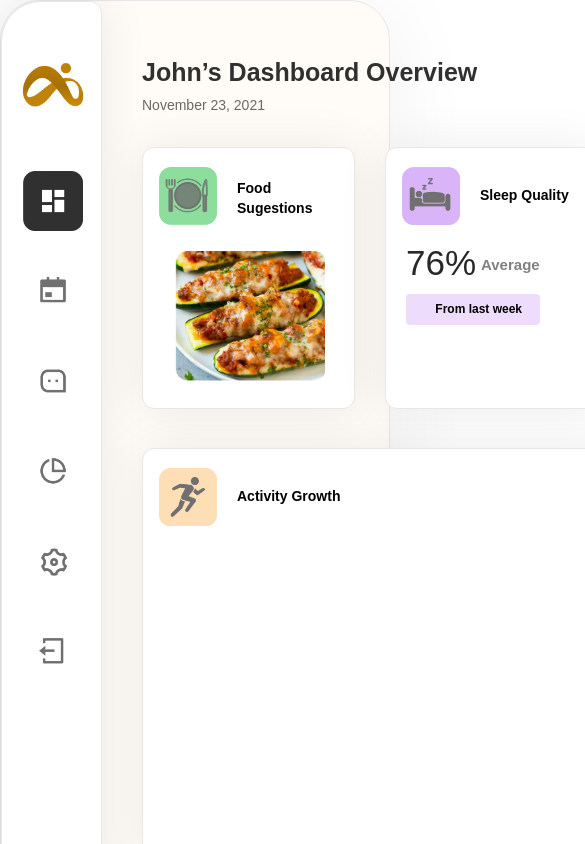
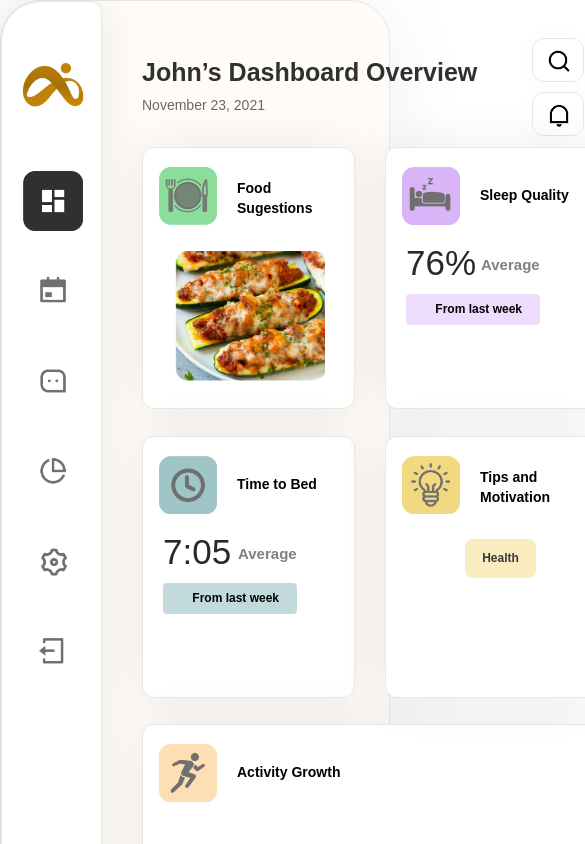
Before and after one commit to ahhotcaro/dashboard-health, a React (Create React App) app: page / in a window 390 px wide. Shown: the top 844 px of the page, 585 px wide, since content can reach past the window. Built offline with nearby package versions, Linux system fonts and the light colour scheme.

Commit message:
responsive

```diff
--- a/src/components/Dashboard.js
+++ b/src/components/Dashboard.js
@@ -65,7 +65,7 @@ function Dashboard() {
 				<div className='timeToBed'>
 					<img src={timeIcon} alt='time icon' className='timeIcon'/>
 					<h3 className='timeTitle'>Time to Bed</h3>
-					<p className='data'>11pm</p>
+					<p className='data'>7:05</p>
 					<p className='timeAverage'>Average</p>
 					<div className='timeFromLastWeek'>
 						<p className='subtitle'>From last week</p>
@@ -105,7 +105,7 @@ function Dashboard() {
 				<div className='textLine4'></div><p className='unity4'>grams</p>
 				<p className='meal'>Your meal represents</p>
 				<p className='kcal'>Kilocalories</p>
-				<div className='sectionLine'></div>
+				<div className='sectionLine'>
 				<h3 className='BMICalculator'>BMI Calculator</h3>
 				<p className='dateCheck'>Last checked 2 days ago</p>
 				<div className='height'>
@@ -120,6 +120,7 @@ function Dashboard() {
 					<img src={BMIscale} alt='BMI scale' className='BMIscale' />
 				</div>
 				<img src={manBody} alt='man body' className='manBody' />
+				</div>
 			</div>
 
 		</div>
--- a/src/styles/Dashboard.css
+++ b/src/styles/Dashboard.css
@@ -272,11 +272,13 @@
 }
 
 .sleepAverage,
-.timeAverage {
+.timeAverage,
+.sleepAverage {
   position: absolute;
   width: 64px;
   height: 20px;
   top: 92px;
+  left: 95px;
 
   font-family: Mulish, sans-serif;
   font-style: normal;
@@ -285,14 +287,6 @@
   line-height: 20px;
 
   color: #818181;
-}
-
-.sleepAverage {
-  left: 95px;
-}
-
-.timeAverage {
-  left: 111px;
 }
 
 .sleepFromLastWeek,
@@ -363,7 +357,7 @@
 
   position: absolute;
   width: 55px;
-  height: 26px;
+  height: 23px;
   left: 268px;
 
   background: rgba(237, 203, 77, 0.36);
@@ -529,7 +523,7 @@
   width: 149px;
   height: 28px;
   left: 40px;
-  top: 416px;
+  top: 18px;
 
   font-family: Mulish, sans-serif;
   font-style: normal;
@@ -545,7 +539,7 @@
   width: 188px;
   height: 20px;
   left: 40px;
-  top: 465px;
+  top: 54px;
 
   font-family: Mulish, sans-serif;
   font-style: normal;
@@ -561,7 +555,7 @@
   width: 187px;
   height: 82px;
   left: 40px;
-  top: 588px;
+  top: 190px;
 
   background: #f8debd;
   border-radius: 12px;
@@ -572,7 +566,7 @@
   width: 187px;
   height: 82px;
   left: 40px;
-  top: 685px;
+  top: 290px;
 
   background: #d0fbff;
   border-radius: 12px;
@@ -600,7 +594,7 @@
   width: 283px;
   height: 184px;
   left: 40px;
-  top: 797px;
+  top: 410px;
 
   background: #4a4949;
   border-radius: 12px;
@@ -651,5 +645,133 @@
   width: 199px;
   height: 557.03px;
   left: 324px;
-  top: 434px;
+  top: 40px;
 }
+
+@media only screen and (max-width: 1197px) {
+  .dashboard {
+    position: relative;
+    width: 1197px;
+    height: 1170px;
+  }
+  .nav {
+    position: absolute;
+    height: 1170px;
+  }
+
+  .rightFrame {
+    position: absolute;
+    width: 560px;
+    height: 1170px;
+  }
+
+  .timeToBed {
+    left: 141px;
+    top: 435px;
+  }
+
+  .headerButton {
+    display: flex;
+    flex-direction: column;
+    align-items: flex-start;
+    padding: 0px;
+
+    position: absolute;
+    width: 124px;
+    height: 44px;
+    left: 531px;
+    top: 37px;
+  }
+
+  .research {
+    margin-bottom: 10px;
+  }
+
+  .rightFrame {
+    left: 637px;
+  }
+
+  .tipsAndMotivation {
+    position: absolute;
+    width: 213px;
+    height: 262px;
+    left: 384px;
+    top: 435px;
+  }
+
+  .tipsTitle {
+    width: 106px;
+    top: 16px;
+  }
+
+  .activityGrowth {
+    width: 456px;
+    height: 412px;
+    left: 141px;
+    top: 723px;
+  }
+
+  .theme {
+    left: 79px;
+    top: 102px;
+  }
+
+  .sectionLine {
+    top: 470px;
+  }
+
+  .textLine1 {
+    top: 166px;
+  }
+
+  .textLine2 {
+    top: 243px;
+  }
+
+  .textLine3 {
+    top: 321px;
+  }
+
+  .textLine4 {
+    top: 399px;
+  }
+
+  .unity1 {
+    top: 136px;
+  }
+
+  .unity2 {
+    top: 215px;
+  }
+
+  .unity3 {
+    top: 291px;
+  }
+
+  .unity4 {
+    top: 370px;
+  }
+
+  .meal {
+    top: 159px;
+  }
+
+  .kcal {
+    top: 275px;
+  }
+
+  .height {
+    top: 250px;
+  }
+
+  .weight {
+    top: 350px;
+  }
+
+  .BMI {
+    top: 470px;
+  }
+}
+
+@media only screen and (max-width: 1197px) {
+}
```
